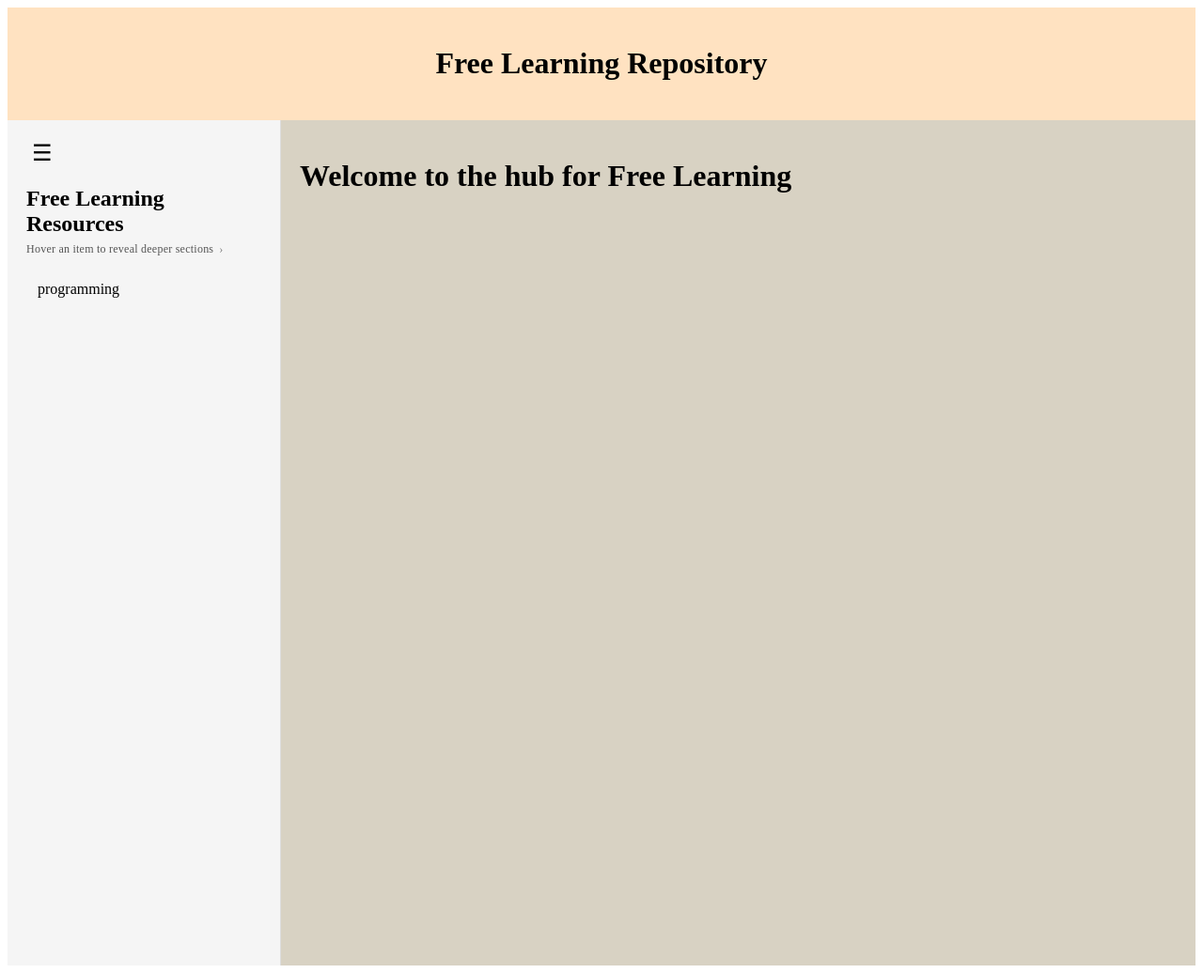
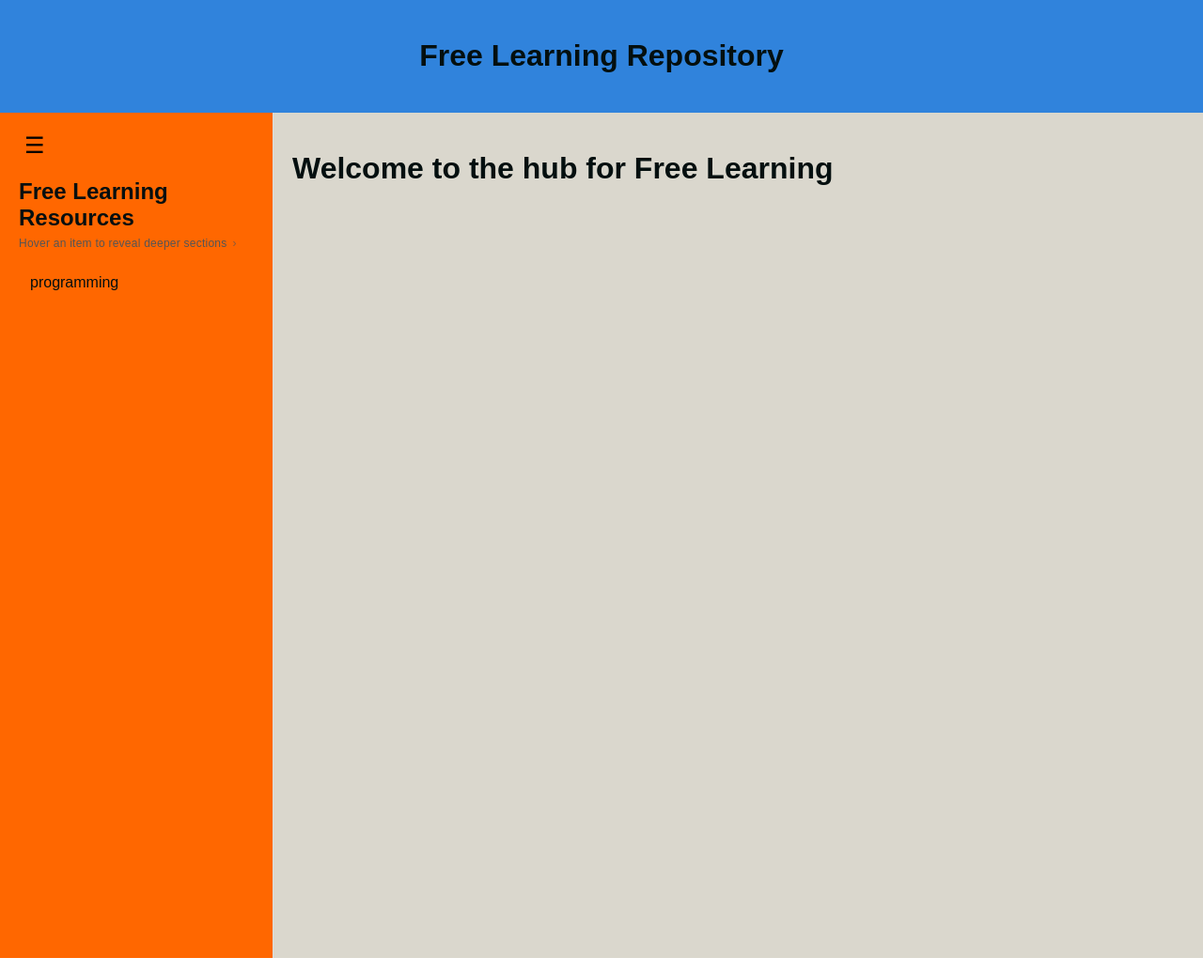
Before and after one commit to indi-c/indi-c.github.io, a Jekyll site: the page built from learning.md, in a window 1280 px wide. Shown: the whole page at 94% size. Built offline with Jekyll 4.4.1, drawn with Linux system fonts in a browser that asks for light colours.

Commit message:
added nicer styling

```diff
--- a/_includes/freelearningsidebar.html
+++ b/_includes/freelearningsidebar.html
@@ -1,7 +1,7 @@
 <style>
   #free-learning-sidebar {
     flex: 0 0 250px;
-    background-color: #f5f5f5;
+    background-color: #ff6700;
     padding: 20px;
     border-right: 1px solid #ddd;
     position: relative;
--- a/_layouts/freelearningdefault.html
+++ b/_layouts/freelearningdefault.html
@@ -8,12 +8,20 @@
         <meta charset="UTF-8">
         <meta name="viewport" content="width=device-width, initial-scale=1.0">
         <title>{{ page.title }}</title>
+        <style>
+            body {
+                font-family: Arial, sans-serif;
+                margin: 0;
+                padding: 0;
+                color: #040f0f;
+            }
+        </style>
     </head>
     <body>
-        <div id="page-header" style="background-color: #ffe2c1; padding: 20px; text-align: center;">
+        <div id="page-header" style="background-color: #3083dc; padding: 20px; text-align: center;">
             <h1>{{ page.title }}</h1>
         </div>
-        <div style="display: flex; flex-direction: row; min-height: 100vh; background-color: #d8d2c3;">
+        <div style="display: flex; flex-direction: row; min-height: 100vh; background-color: #dad7cd;">
             {% include freelearningsidebar.html %}
             <div style="flex: 1; padding: 20px;">
                 {{ content }}
```
